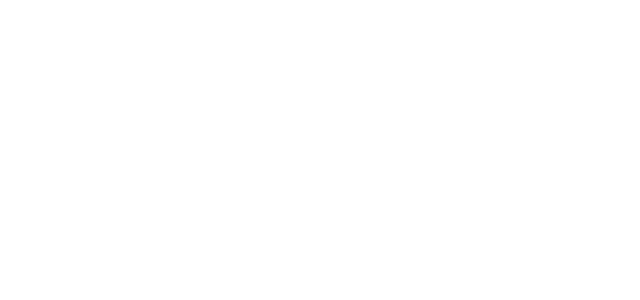
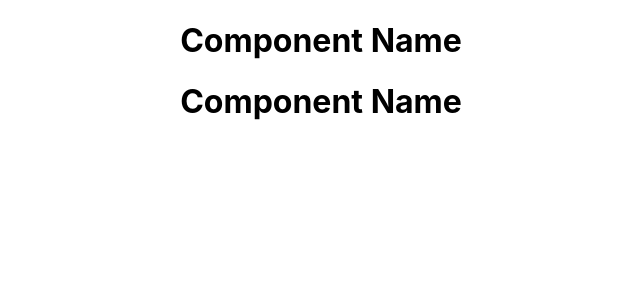
Before and after one commit to samanthaefran/frontend, a React (Create React App) app: page / in a window 1280 px wide. Shown: the top 300 px of the page, without its empty margins (319-959 px from the left). Built offline with nearby package versions, Linux system fonts and the light colour scheme.

Commit message:
successfully imports header and main components to app

```diff
--- a/src/App.js
+++ b/src/App.js
@@ -7,7 +7,8 @@
 function App() {
   return (
     <div className="App">
-
+      <Header />
+      <Main />
     </div>
   );
 }
```
